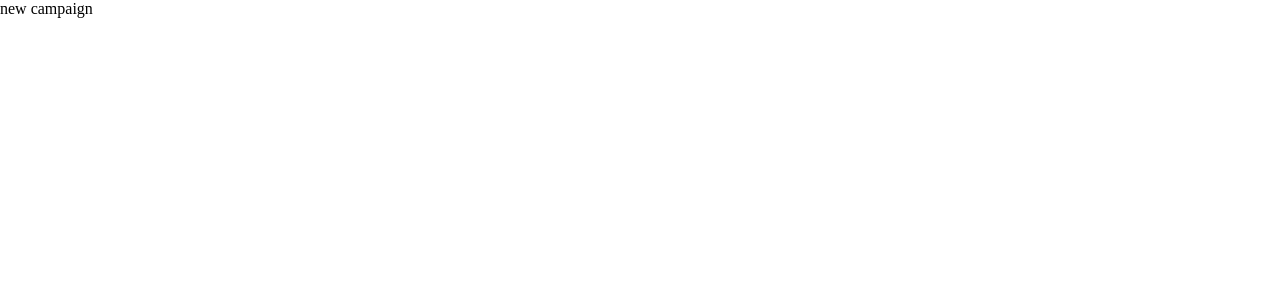
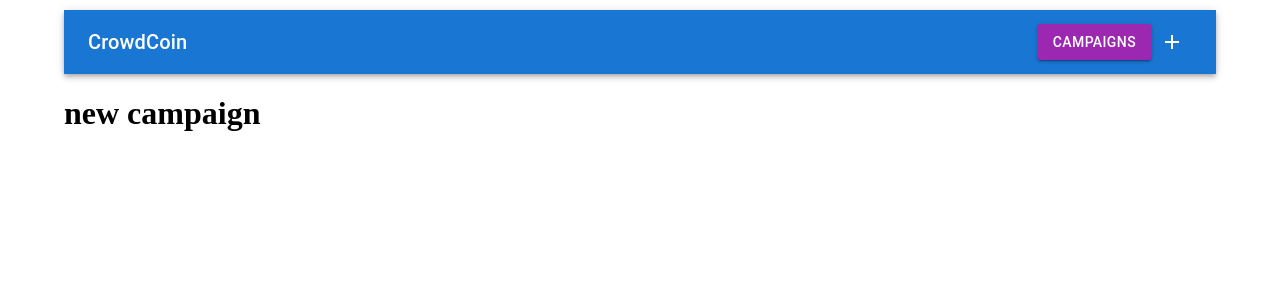
Before and after one commit to rojarsmith/demo-bank, a Next.js app in the folder solidity/solidity-kickstart/: page /campaigns/new in a window 1280 px wide. Shown: the top 300 px of the page. Built offline with nearby package versions, Linux system fonts and the light colour scheme.

Commit message:
Add layout to new page.

```diff
--- a/solidity/solidity-kickstart/components/Layout.js
+++ b/solidity/solidity-kickstart/components/Layout.js
@@ -5,9 +5,8 @@ export default ({ children }) => {
     return (
         <div>
             <Container maxWidth="lg">
-            <Header />
-            {children}
-            <h1>Im a footer</h1>
+                <Header />
+                {children}
             </Container>
         </div>
     );
--- a/solidity/solidity-kickstart/pages/campaigns/new.js
+++ b/solidity/solidity-kickstart/pages/campaigns/new.js
@@ -1,5 +1,9 @@
+import Layout from "../../components/Layout";
+
 export default function CampaignNew() {
-    return(
-        <>new campaign</>
+    return (
+        <Layout>
+            <h1>new campaign</h1>
+        </Layout>
     );
 }
```
